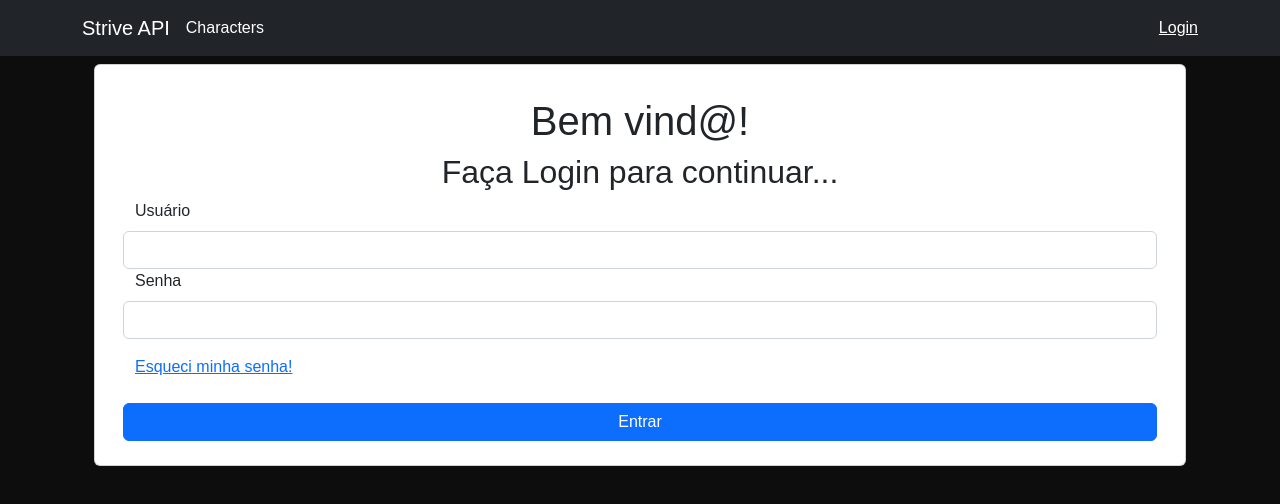
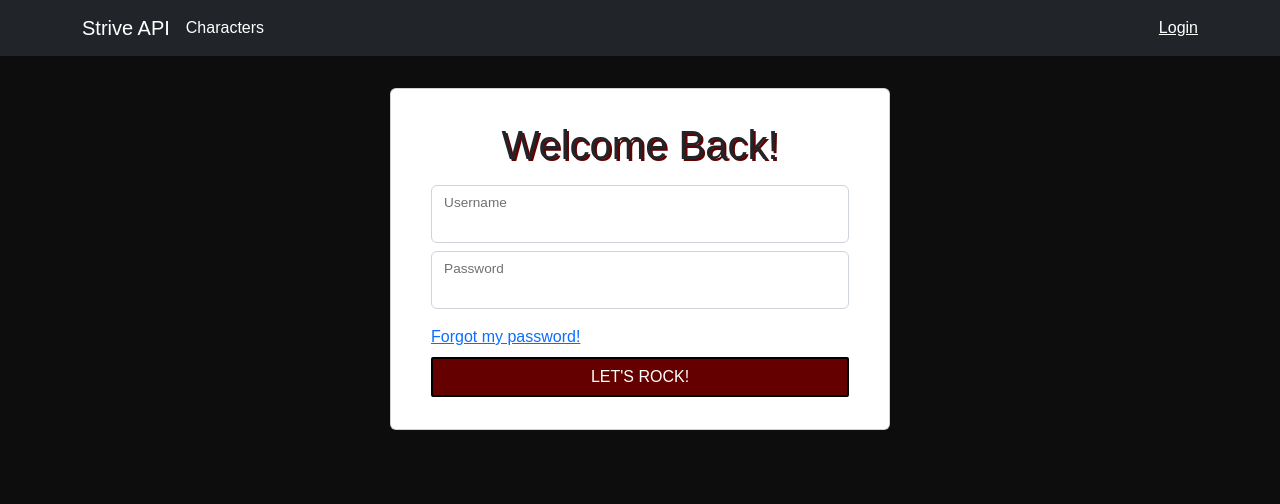
Before and after one commit to jpricardo/gg-strive-api, a React (Create React App) app in the folder src/client/: page /login in a window 1280 px wide. Shown: the top 504 px of the page. Built offline with nearby package versions, Linux system fonts and the light colour scheme; no server answers.

Commit message:
Login page styles

```diff
--- a/src/client/src/components/App/Login/index.module.css
+++ b/src/client/src/components/App/Login/index.module.css
@@ -1,6 +1,27 @@
-.card > h1 {
-  /* regra */
+.card {
+  max-width: 500px;
 }
-.card > h2 {
-  /* regra */
+
+.card h1 {
+  text-shadow: 2px 2px rgba(100,0,0);
 }
+
+.card button {
+  border-radius: 2px;
+  background-color: rgba(100,0,0);
+  border: 2px solid black;
+}
+
+.card button:hover {
+  background-color: rgba(100,0,0,0.5);
+  border: 2px solid black;
+}
+
+.card button:active, .card button:focus {
+  background-color: rgba(100,0,0,0.75);
+  border: 2px solid black;
+}
+
+.card button:focus {
+  box-shadow: 0px 0px 5px black;
+}
--- a/src/client/src/components/App/Login/index.tsx
+++ b/src/client/src/components/App/Login/index.tsx
@@ -1,5 +1,5 @@
 import { FormEventHandler, useContext } from 'react';
-import { Button, Card, Col, Form, Row } from 'react-bootstrap';
+import { Button, Card, Col, FloatingLabel, Form, Row } from 'react-bootstrap';
 import { AuthContext } from '../../../store/auth-context';
 
 import styles from './index.module.css';
@@ -12,33 +12,34 @@ const Login = () => {
 	};
 
 	return (
-		<Card className={styles.card + ' px-3 py-2'}>
+		<Card className={styles.card + ' px-3 py-2 mt-4 mx-auto'}>
 			<Card.Body as='section' className='px-4 py-2'>
 				<Row as='article'>
 					<header className='text-center pt-3'>
 						<Row>
-							<h1>Bem vind@!</h1>
-						</Row>
-						<Row>
-							<h2>Faça Login para continuar...</h2>
+							<h1>Welcome Back!</h1>
 						</Row>
 					</header>
 					<Form onSubmit={handleSubmit} className='pb-2'>
-						<Form.Group as={Row}>
-							<Form.Label>Usuário</Form.Label>
-							<Form.Control type='text' required />
+						<Form.Group className='my-2'>
+							<FloatingLabel label='Username'>
+								<Form.Control type='text' required />
+							</FloatingLabel>
 						</Form.Group>
-						<Form.Group as={Row}>
-							<Form.Label>Senha</Form.Label>
-							<Form.Control type='password' required />
+						<Form.Group className='my-2'>
+							<FloatingLabel label='Password'>
+								<Form.Control type='password' required />
+							</FloatingLabel>
 						</Form.Group>
 						<Row className='mt-3'>
-							<a href='#'>Esqueci minha senha!</a>
+							<a href='#'>Forgot my password!</a>
 						</Row>
-						<Row className='mt-4 justify-content-center'>
-							<Button type='submit' className='w-100'>
-								Entrar
-							</Button>
+						<Row className='my-2 justify-content-center'>
+							<Col>
+								<Button type='submit' className='w-100'>
+									LET'S ROCK!
+								</Button>
+							</Col>
 						</Row>
 					</Form>
 				</Row>
```
